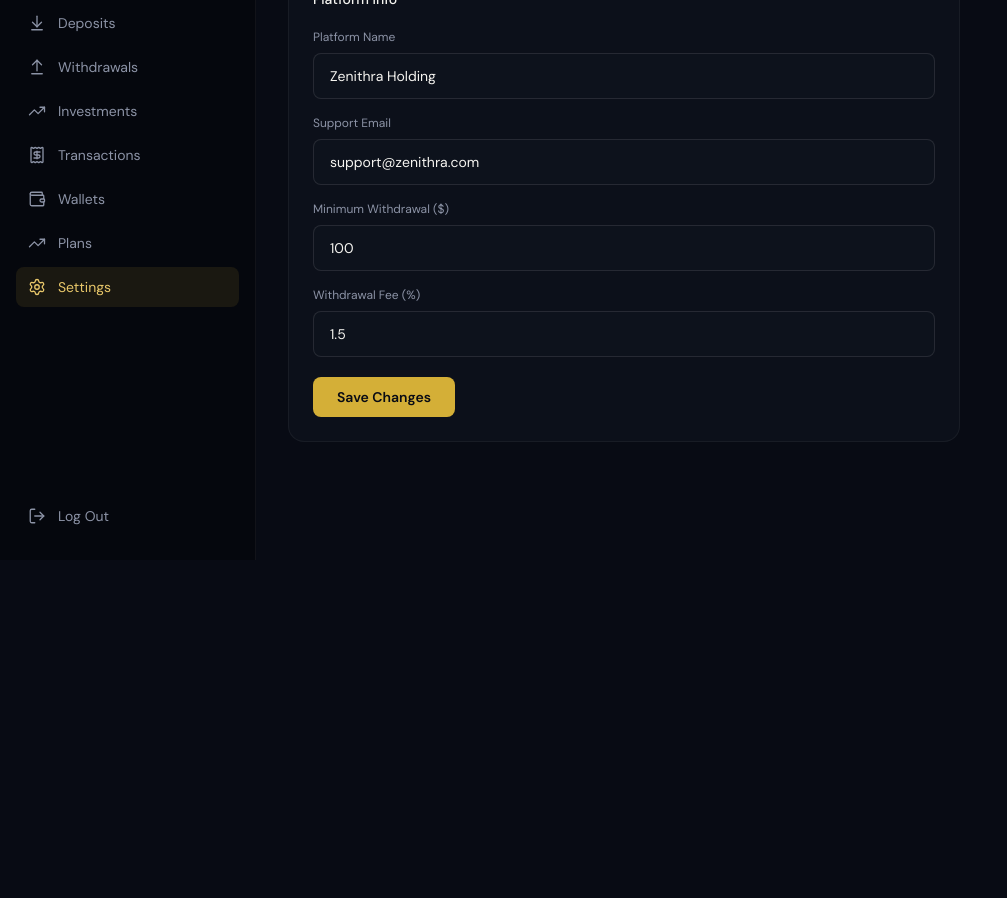
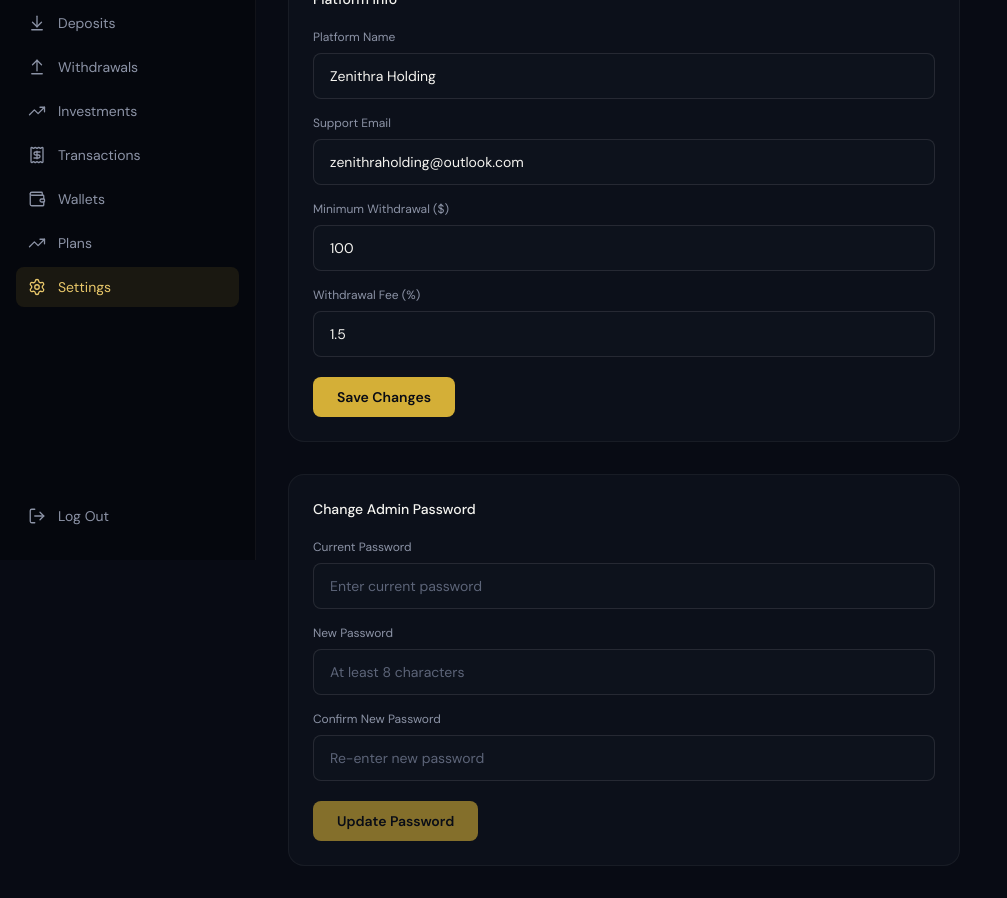
Before and after one commit to fvckaround/zenithra, a Next.js app: page /admin/settings in a window 1280 px wide. Shown: the part 240-1138 px from the top of the page, without its empty margins (0-1007 px from the left). Before the commit the page ends 800 px from the top, so only its background shows below. Built offline with nearby package versions, Linux system fonts and the light colour scheme.

Commit message:
feat: active admin settings with password change

```diff
--- a/src/app/admin/settings/page.js
+++ b/src/app/admin/settings/page.js
@@ -2,51 +2,238 @@
 
 import { useState } from "react";
 
-export default function AdminSettingsPage() {
-  const [saved, setSaved] = useState(false);
-
-  const handleSave = () => {
-    setSaved(true);
-    setTimeout(() => setSaved(false), 2000);
-  };
-
 const inputClass =
   "w-full rounded-lg border border-white/10 bg-navy-800/60 px-4 py-3 text-sm text-ink outline-none focus:border-gold-500/50 placeholder:text-ink-faint";
 
+export default function AdminSettingsPage() {
   return (
     <div className="max-w-2xl space-y-8">
       <div>
-        <h1 className="font-display text-2xl font-medium text-ink sm:text-3xl">Settings</h1>
+        <h1 className="font-display text-2xl font-medium text-ink sm:text-3xl">
+          Settings
+        </h1>
         <p className="mt-1 text-sm text-ink-muted">Platform configuration</p>
       </div>
 
+      <PlatformInfoForm />
+      <ChangePasswordForm />
+    </div>
+  );
+}
+
+function PlatformInfoForm() {
+  const [form, setForm] = useState({
+    platformName: "Zenithra Holding",
+    supportEmail: "zenithraholding@outlook.com",
+    minWithdrawal: "100",
+    withdrawalFee: "1.5",
+  });
+  const [status, setStatus] = useState({ type: null, message: "" });
+  const [saving, setSaving] = useState(false);
+
+  const handleChange = (e) => {
+    setForm((p) => ({ ...p, [e.target.name]: e.target.value }));
+  };
+
+  const handleSave = async () => {
+    setSaving(true);
+    try {
+      const res = await fetch("/api/admin/settings", {
+        method: "PATCH",
+        headers: { "Content-Type": "application/json" },
+        body: JSON.stringify(form),
+      });
+      const data = await res.json();
+      if (!data.ok) throw new Error(data.error || "Failed to save");
+      setStatus({ type: "success", message: "Settings saved successfully." });
+    } catch (err) {
+      setStatus({ type: "error", message: err.message });
+    } finally {
+      setSaving(false);
+      setTimeout(() => setStatus({ type: null, message: "" }), 3000);
+    }
+  };
+
+  return (
     <div className="space-y-5 rounded-2xl border border-white/5 bg-navy-800/60 p-6">
       <p className="text-sm font-medium text-ink">Platform Info</p>
       <div className="space-y-4">
         <div>
           <label className="mb-2 block text-xs text-ink-muted">Platform Name</label>
-            <input className={inputClass} defaultValue="Zenithra Holding" />
+          <input
+            name="platformName"
+            value={form.platformName}
+            onChange={handleChange}
+            className={inputClass}
+          />
         </div>
         <div>
           <label className="mb-2 block text-xs text-ink-muted">Support Email</label>
-            <input className={inputClass} defaultValue="support@zenithra.com" />
+          <input
+            name="supportEmail"
+            value={form.supportEmail}
+            onChange={handleChange}
+            className={inputClass}
+          />
         </div>
         <div>
-            <label className="mb-2 block text-xs text-ink-muted">Minimum Withdrawal ($)</label>
-            <input className={inputClass} type="number" defaultValue="100" />
+          <label className="mb-2 block text-xs text-ink-muted">
+            Minimum Withdrawal ($)
+          </label>
+          <input
+            name="minWithdrawal"
+            type="number"
+            value={form.minWithdrawal}
+            onChange={handleChange}
+            className={inputClass}
+          />
         </div>
         <div>
-            <label className="mb-2 block text-xs text-ink-muted">Withdrawal Fee (%)</label>
-            <input className={inputClass} type="number" defaultValue="1.5" />
+          <label className="mb-2 block text-xs text-ink-muted">
+            Withdrawal Fee (%)
+          </label>
+          <input
+            name="withdrawalFee"
+            type="number"
+            value={form.withdrawalFee}
+            onChange={handleChange}
+            className={inputClass}
+          />
         </div>
       </div>
+
+      {status.type && (
+        <div
+          className={`rounded-lg border px-4 py-3 text-sm ${
+            status.type === "success"
+              ? "border-emerald-500/30 bg-emerald-500/10 text-emerald-400"
+              : "border-red-500/30 bg-red-500/10 text-red-400"
+          }`}
+        >
+          {status.message}
+        </div>
+      )}
+
       <button
         onClick={handleSave}
-          className="rounded-lg bg-gold-500 px-6 py-2.5 text-sm font-semibold text-navy-900 hover:bg-gold-400 transition-colors"
+        disabled={saving}
+        className="rounded-lg bg-gold-500 px-6 py-2.5 text-sm font-semibold text-navy-900 hover:bg-gold-400 transition-colors disabled:opacity-60"
       >
-          {saved ? "Saved ✓" : "Save Changes"}
+        {saving ? "Saving..." : "Save Changes"}
       </button>
-      </div>
     </div>
   );
 }
+
+function ChangePasswordForm() {
+  const [form, setForm] = useState({
+    currentPassword: "",
+    newPassword: "",
+    confirmPassword: "",
+  });
+  const [status, setStatus] = useState({ type: null, message: "" });
+  const [saving, setSaving] = useState(false);
+
+  const handleChange = (e) => {
+    setForm((p) => ({ ...p, [e.target.name]: e.target.value }));
+  };
+
+  const handleSubmit = async (e) => {
+    e.preventDefault();
+    setStatus({ type: null, message: "" });
+
+    if (form.newPassword.length < 8) {
+      return setStatus({ type: "error", message: "New password must be at least 8 characters" });
+    }
+    if (form.newPassword !== form.confirmPassword) {
+      return setStatus({ type: "error", message: "Passwords do not match" });
+    }
+
+    setSaving(true);
+    try {
+      const res = await fetch("/api/admin/settings/password", {
+        method: "PATCH",
+        headers: { "Content-Type": "application/json" },
+        body: JSON.stringify({
+          currentPassword: form.currentPassword,
+          newPassword: form.newPassword,
+        }),
+      });
+      const data = await res.json();
+      if (!data.ok) throw new Error(data.error || "Failed to change password");
+      setStatus({ type: "success", message: "Password changed successfully." });
+      setForm({ currentPassword: "", newPassword: "", confirmPassword: "" });
+    } catch (err) {
+      setStatus({ type: "error", message: err.message });
+    } finally {
+      setSaving(false);
+    }
+  };
+
+  return (
+    <form
+      onSubmit={handleSubmit}
+      className="space-y-5 rounded-2xl border border-white/5 bg-navy-800/60 p-6"
+    >
+      <p className="text-sm font-medium text-ink">Change Admin Password</p>
+      <div className="space-y-4">
+        <div>
+          <label className="mb-2 block text-xs text-ink-muted">Current Password</label>
+          <input
+            name="currentPassword"
+            type="password"
+            value={form.currentPassword}
+            onChange={handleChange}
+            placeholder="Enter current password"
+            required
+            className={inputClass}
+          />
+        </div>
+        <div>
+          <label className="mb-2 block text-xs text-ink-muted">New Password</label>
+          <input
+            name="newPassword"
+            type="password"
+            value={form.newPassword}
+            onChange={handleChange}
+            placeholder="At least 8 characters"
+            required
+            className={inputClass}
+          />
+        </div>
+        <div>
+          <label className="mb-2 block text-xs text-ink-muted">Confirm New Password</label>
+          <input
+            name="confirmPassword"
+            type="password"
+            value={form.confirmPassword}
+            onChange={handleChange}
+            placeholder="Re-enter new password"
+            required
+            className={inputClass}
+          />
+        </div>
+      </div>
+
+      {status.type && (
+        <div
+          className={`rounded-lg border px-4 py-3 text-sm ${
+            status.type === "success"
+              ? "border-emerald-500/30 bg-emerald-500/10 text-emerald-400"
+              : "border-red-500/30 bg-red-500/10 text-red-400"
+          }`}
+        >
+          {status.message}
+        </div>
+      )}
+
+      <button
+        type="submit"
+        disabled={saving || !form.currentPassword || !form.newPassword || !form.confirmPassword}
+        className="rounded-lg bg-gold-500 px-6 py-2.5 text-sm font-semibold text-navy-900 hover:bg-gold-400 transition-colors disabled:opacity-60"
+      >
+        {saving ? "Updating..." : "Update Password"}
+      </button>
+    </form>
+  );
+}
--- /dev/null
+++ b/src/app/api/admin/settings/password/route.js
@@ -0,0 +1,31 @@
+import { NextResponse } from "next/server";
+import { connectDB } from "@/lib/mongoose";
+import { getCurrentUser, comparePassword, hashPassword } from "@/lib/auth";
+
+export async function PATCH(req) {
+  try {
+    await connectDB();
+    const user = await getCurrentUser();
+    if (!user) return NextResponse.json({ ok: false, error: "Not authenticated" }, { status: 401 });
+
+    const { currentPassword, newPassword } = await req.json();
+
+    if (!currentPassword || !newPassword)
+      return NextResponse.json({ ok: false, error: "All fields are required" }, { status: 400 });
+
+    if (newPassword.length < 8)
+      return NextResponse.json({ ok: false, error: "Password must be at least 8 characters" }, { status: 400 });
+
+    const valid = await comparePassword(currentPassword, user.passwordHash);
+    if (!valid)
+      return NextResponse.json({ ok: false, error: "Current password is incorrect" }, { status: 401 });
+
+    user.passwordHash = await hashPassword(newPassword);
+    await user.save();
+
+    return NextResponse.json({ ok: true });
+  } catch (err) {
+    console.error(err);
+    return NextResponse.json({ ok: false, error: "Failed to change password" }, { status: 500 });
+  }
+}
--- /dev/null
+++ b/src/app/api/admin/settings/route.js
@@ -0,0 +1,14 @@
+import { NextResponse } from "next/server";
+
+export async function PATCH(req) {
+  try {
+    const body = await req.json();
+    // In a full implementation these would be saved to DB
+    // For now we acknowledge the save
+    console.log("Admin settings updated:", body);
+    return NextResponse.json({ ok: true });
+  } catch (err) {
+    console.error(err);
+    return NextResponse.json({ ok: false, error: "Failed to save settings" }, { status: 500 });
+  }
+}
```
Lines whose indentation alone changed are shown as unchanged.
